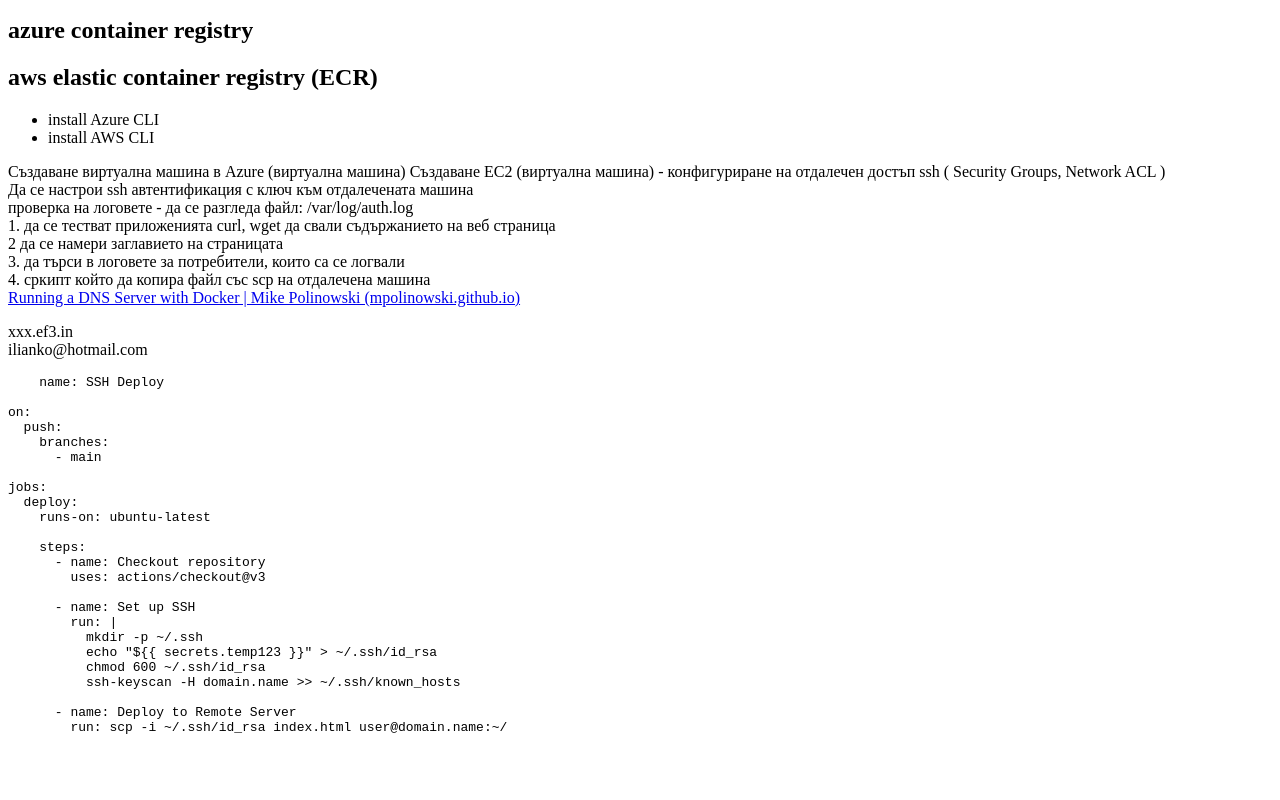
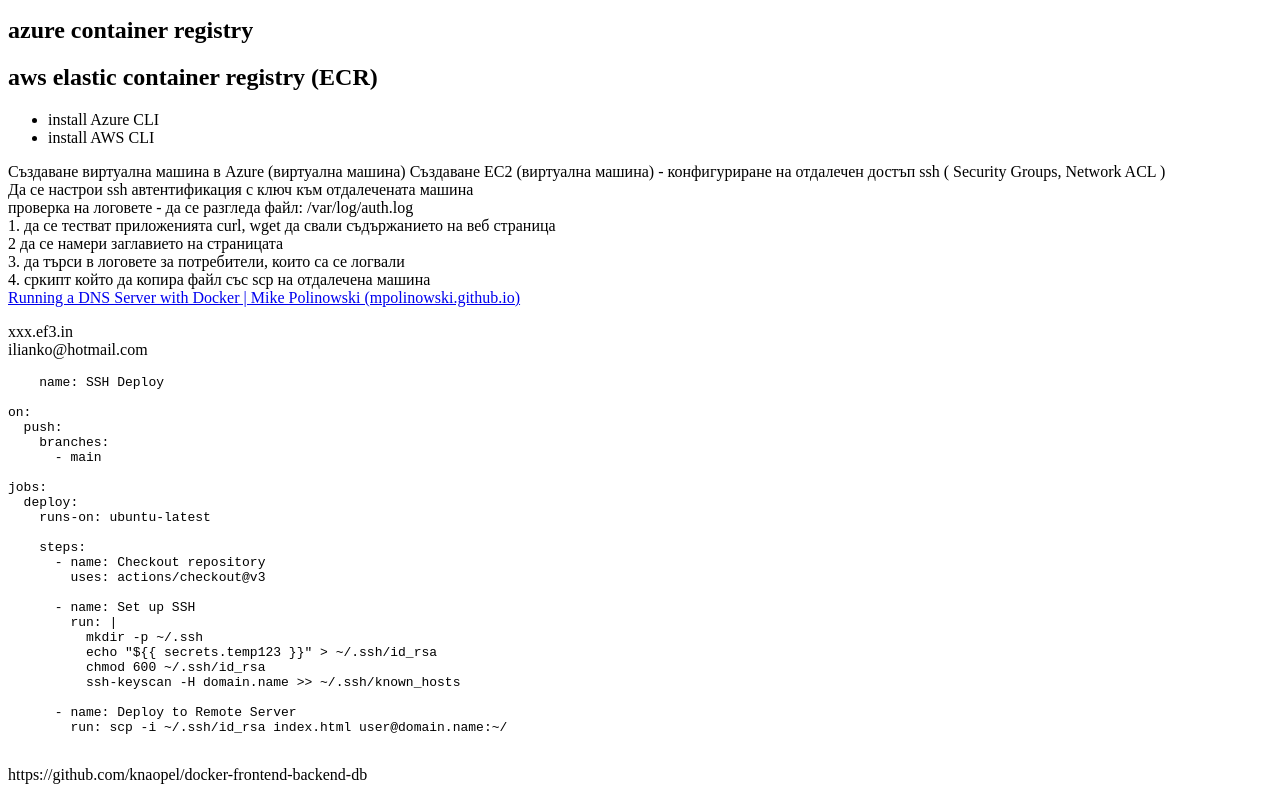
Before and after one commit to P3Gab/P3Gab.github.io, a plain HTML site: page index.html in a window 1280 px wide. Shown: the part 1303-2103 px from the top of the page. Before the commit the page ends 2069 px from the top, so only its background shows below. Drawn offline with Linux system fonts and the light colour scheme.

Commit message:
Update index.html

```diff
--- a/index.html
+++ b/index.html
@@ -111,6 +111,7 @@ jobs:
         run: scp -i ~/.ssh/id_rsa index.html user@domain.name:~/
   </pre>
 </p>
+<p>https://github.com/knaopel/docker-frontend-backend-db</p>
 
   </body>
 </html>
```
